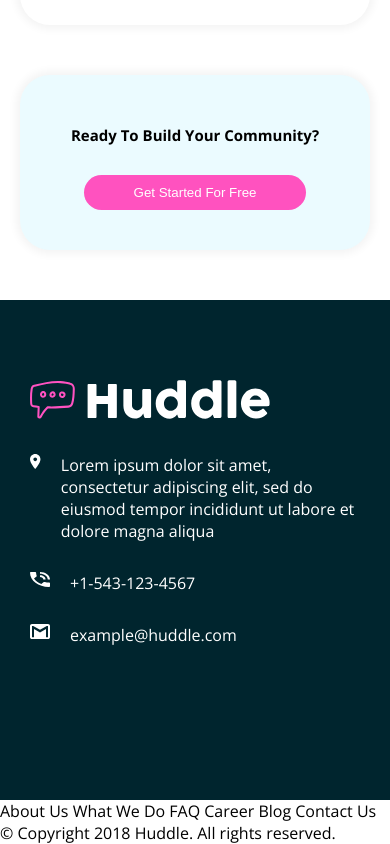
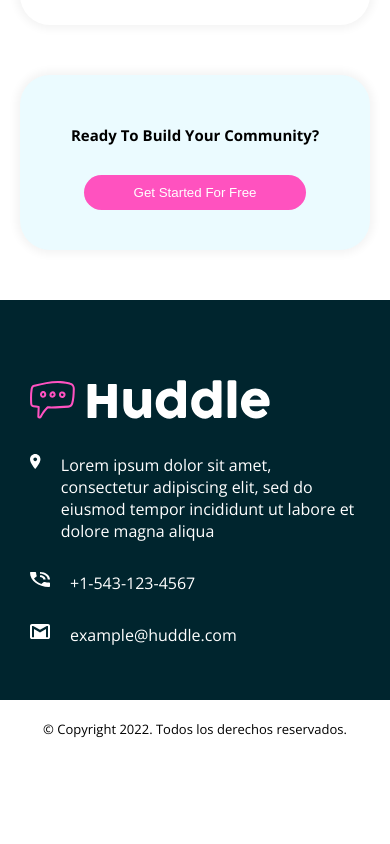
Before and after one commit to nivamoli/huddle_landing, a plain HTML site: page index.html in a window 390 px wide. Shown: the part 2620-3464 px from the top of the page. After the commit the page ends 3378 px from the top, so only its background shows below. Drawn offline with nearby package versions, Linux system fonts and the light colour scheme.

Commit message:
section legal-info terminada - VERSION MOBILE TERMINADA

```diff
--- a/index.html
+++ b/index.html
@@ -108,19 +108,8 @@
       </div>
     </div>
   </footer>
-
-
-
-
-
-  About Us
-  What We Do
-  FAQ
-
-  Career
-  Blog
-  Contact Us
-
-  &copy; Copyright 2018 Huddle. All rights reserved.
+  <div class="legal-info">
+    <p class="legal-info--pgraph">© Copyright 2022. Todos los derechos reservados.</p>
+  </div>
 </body>
 </html>
--- a/main.css
+++ b/main.css
@@ -149,7 +149,7 @@ html.html {
   background-color: var(--azul-oscuro);
   margin-top: 50px;
   padding: 30px;
-  height: 500px;
+  height: 400px;
   color: white;
 }
 
@@ -181,3 +181,15 @@ html.html {
   width: 20px;
   margin-right: 20px;
 }
+
+/* legal iinfo */
+
+.legal-info {
+  font-family: var(--body);
+  font-size: calc(var(--font-size) - 5px);
+  text-align: center;
+}
+
+.legal-info--pgraph {
+  padding: 20px 0;
+}
```
